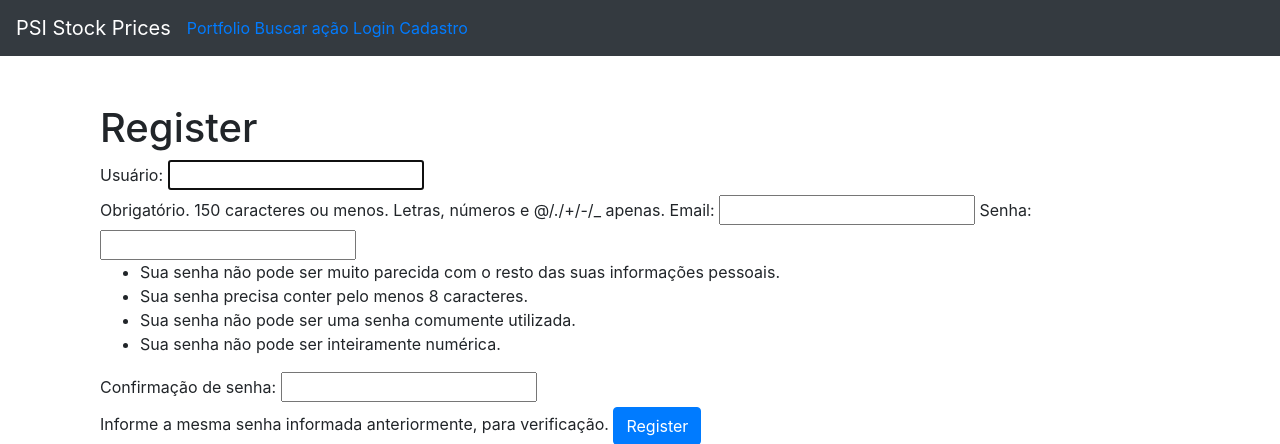
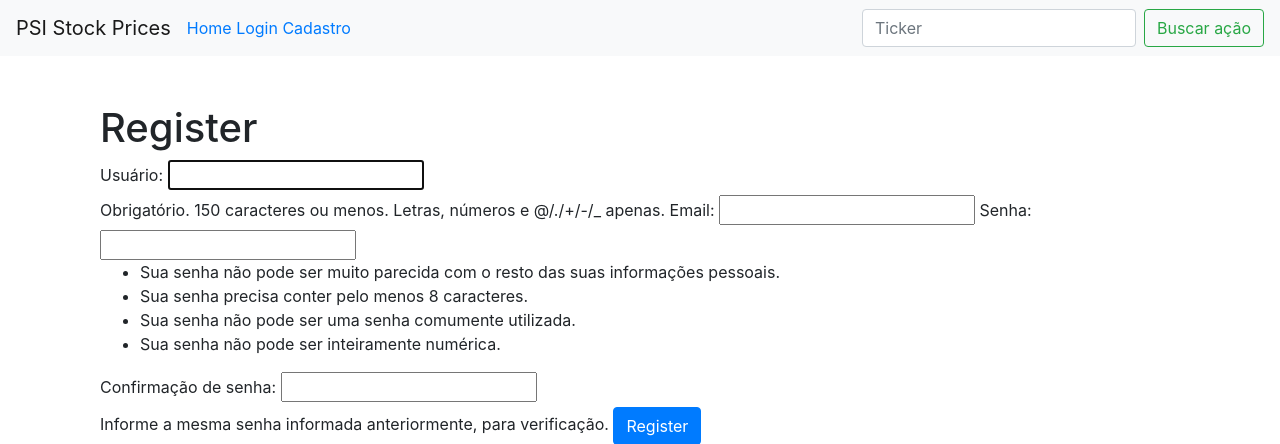
Before and after one commit to PauloViOS/processo, a Django app: page /register/ in a window 1280 px wide. Shown: the top 444 px of the page. Run offline with Django 4.2, Linux system fonts and the light colour scheme.

Commit message:
Muda botão de adicionar ao portfólio, muda home se usuário não estiver logado, coloca busca na navbar, adiciona cron para horário comercial nos dias úteis

```diff
--- a/projeto/projeto/settings.py
+++ b/projeto/projeto/settings.py
@@ -133,7 +133,7 @@ EMAIL_HOST_USER = 'psistockprices@gmail.com'
 EMAIL_HOST_PASSWORD = 'zoxjmxyiwbpspxfu'
 
 CRONJOBS = [
-    ('* * * * *', 'quotes.cron.get_stock_prices_every_minute')
+    ('* 9-18 * * 1-5', 'quotes.cron.get_stock_prices_every_minute')
 ]
 
 LOGIN_REDIRECT_URL = "/"
--- a/projeto/quotes/templates/base.html
+++ b/projeto/quotes/templates/base.html
@@ -12,24 +12,31 @@
 	<title>Portfólio de ações</title>
 </head>
 <body>
-<nav class="navbar navbar-expand-lg navbar-dark bg-dark">
+<nav class="navbar navbar-expand-lg navbar-light bg-light">
 	<a class="navbar-brand" href="{% url 'home' %}">PSI Stock Prices</a>
 	<ul class="navbar-nav mr-auto">
 		{% if user.is_authenticated %}
 			<li class="nav-item">
+				<a class="nav-item" href="{% url 'home' %}">Home</a>
 				<a class="nav-item" href="{% url 'portfolio' %}">Portfolio</a>
-				<a class="nav-item" href="">Buscar ação</a>
 				<a href="{% url 'logout' %}">Sair</a>
 			</li>
 		{% else %}
 			<li class="nav-item">
-				<a class="nav-item" href="{% url 'portfolio' %}">Portfolio</a>
-				<a class="nav-item" href="">Buscar ação</a>
+				<a class="nav-item" href="{% url 'home' %}">Home</a>
 				<a class="nav-item" href="{% url 'login' %}">Login</a>
 				<a class="nav-item" href="{% url 'register' %}">Cadastro</a>
 			</li>
 		{% endif %}
 	</ul>
+	{% if user.is_authenticated %}
+	<p class="h5 text-right mr-5 align-middle">Olá, {{ user }}</p>
+	{% endif %}
+	<form action="{% url 'stock' %}" class="form-inline my-2 my-lg-0" method="POST">
+		{% csrf_token %}
+      <input class="form-control mr-sm-2" type="search" placeholder="Ticker" name="ticker" aria-label="Search">
+      <button class="btn btn-outline-success my-2 my-sm-0" type="submit">Buscar ação</button>
+    </form>
 </nav>
 <div class="container">
 	{% block content %}
--- a/projeto/quotes/urls.py
+++ b/projeto/quotes/urls.py
@@ -5,7 +5,6 @@ urlpatterns = [
 	path('', views.home, name="home"),
 	path('all_stocks/', views.all_stocks, name="all_stocks"),
 	path('stock/', views.stock, name="stock"),
-	path('stock/<str:ticker>/', views.stock, name="stock_info"),
 	path('add_stock/<str:ticker>', views.add_stock, name="add_stock"),
 	path('remove_stock/<str:ticker>', views.remove_stock, name="remove_stock"),
 	path('remove_stock/<stock_id>', views.remove_stock, name="remove_stock"),
--- a/projeto/quotes/views.py
+++ b/projeto/quotes/views.py
@@ -36,14 +36,16 @@ def all_stocks(request):
 
 
 def stock(request, ticker=None):
-	if ticker:
-		stock_instance = get_object_or_404(Stock, ticker=ticker)
-		historical_price = HistoricalPrice.objects.filter(stock=stock_instance).last()
-		price = historical_price.price
+	if request.method == "POST":
+		ticker = request.POST["ticker"]
+		if ticker:
+			stock_instance = get_object_or_404(Stock, ticker=ticker)
+			historical_price = HistoricalPrice.objects.filter(stock=stock_instance).last()
+			price = historical_price.price
 
-		return render(request, 'stock.html', {'stock':stock_instance, 'price':price})
-	else:
-		return render(request, 'stock.html', {})
+			return render(request, 'stock.html', {'stock':stock_instance, 'price':price})
+		else:
+			return render(request, 'stock.html', {})
 
 
 def portfolio(request):
```
Also changed, not shown: projeto/quotes/templates/add_stock.html (deleted, +0 -21 lines), projeto/quotes/templates/home.html (+25 -1 lines), projeto/quotes/templates/stock.html (+5 -12 lines).
